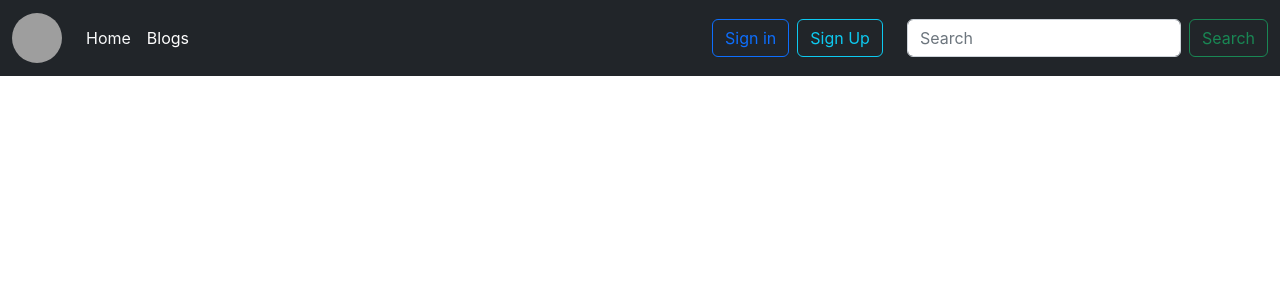
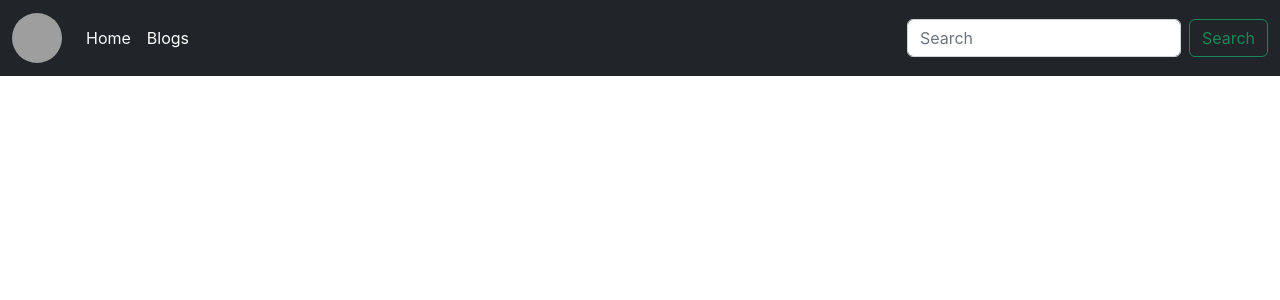
Before and after one commit to AmanjeetCogoport/Blog_Project, a React (Create React App) app: page / in a window 1280 px wide. Shown: the top 300 px of the page. Built offline with nearby package versions, Linux system fonts and the light colour scheme; grey boxes are pictures that could not be loaded.

Commit message:
added visible and invisible functionality for sign in and signup button

```diff
--- a/src/App.css
+++ b/src/App.css
@@ -26,3 +26,7 @@ nav img{
 height: 50px;
 border-radius: 50%;
 }
+
+.invisibleItem{
+  display: none;
+}
--- a/src/App.js
+++ b/src/App.js
@@ -1,9 +1,8 @@
-import logo from './logo.svg';
 import './App.css';
 import Homepage from './Componants/Homepage';
 
+
 function App() {
-
 
 
   return (
--- a/src/Componants/Homepage.js
+++ b/src/Componants/Homepage.js
@@ -1,15 +1,22 @@
 import Navbar from "./Navbar"
+import React, { useState } from 'react';
+
 
 
 let Homepage = (props) =>{
 
+    const [visibleItem, setVisibleItem] = useState(["invisibleItem"])
 
+    // set signin signup visible
+    let setVisible = () => {
+        setVisibleItem("visible");
+    }
 
 
     return(
 
         <>
-            <Navbar />
+            <Navbar signIn="Sign in" signUp="Sign Up" class={visibleItem}/>
         </>
     )
 
--- a/src/Componants/Navbar.js
+++ b/src/Componants/Navbar.js
@@ -24,9 +24,9 @@ let Navbar = (props) => {
 
             </ul>
 
-            <div>
-            <button className="btn btn-outline-primary mx-2" type="submit">Sign in</button>
-            <button className="btn btn-outline-info" type="submit">Sign Up</button>
+            <div className={props.class}>
+            <button className="btn btn-outline-primary mx-2" type="submit">{props.signIn}</button>
+            <button className="btn btn-outline-info" type="submit">{props.signUp}</button>
             </div>
 
             <form className="d-flex" role="search">
```
Also changed, not shown: src/Componants/Main.js (added).
